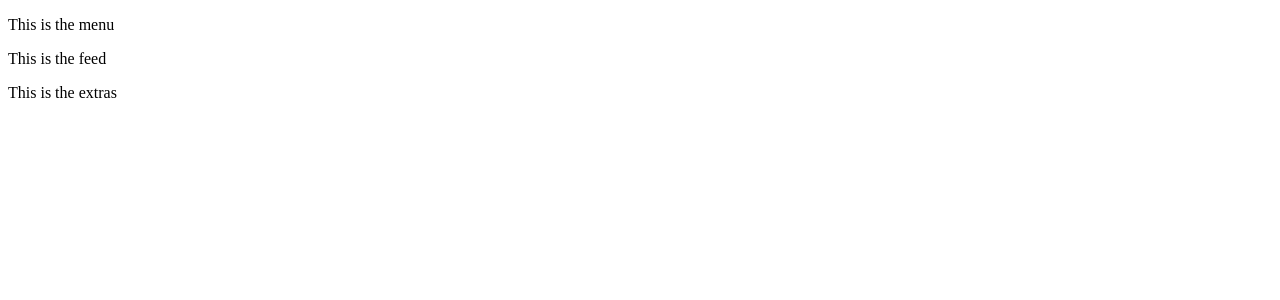
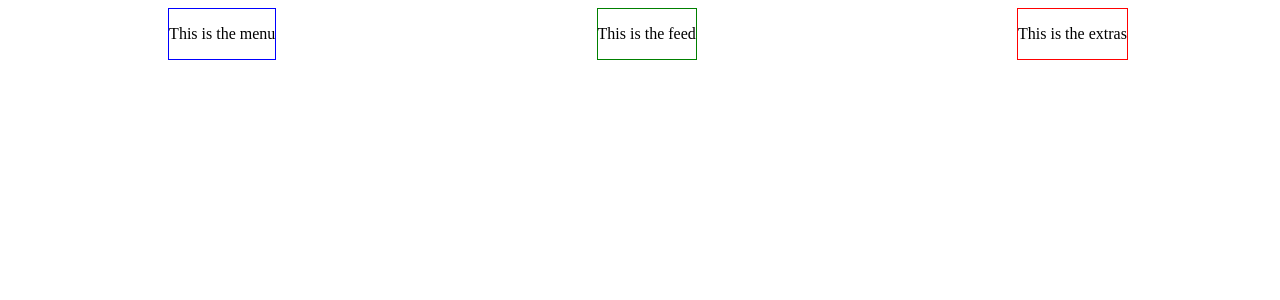
Before and after one commit to ZippyDaFish/twitter-clone, a React (Create React App) app: page / in a window 1280 px wide. Shown: the top 300 px of the page. Built offline with nearby package versions, Linux system fonts and the light colour scheme.

Commit message:
Add css files for necessary components

```diff
--- a/src/App.js
+++ b/src/App.js
@@ -1,3 +1,5 @@
+import './styles/App.css';
+
 import Menu from './components/Menu.js';
 import Feed from './components/Feed.js';
 import Extras from './components/Extras.js';
--- a/src/components/Extras.js
+++ b/src/components/Extras.js
@@ -1,4 +1,5 @@
 import React from "react";
+import '../styles/Extras.css';
 
 const Extras = () => {
     return(
--- a/src/components/Feed.js
+++ b/src/components/Feed.js
@@ -1,4 +1,5 @@
 import React from "react";
+import '../styles/Feed.css';
 
 const Feed = () => {
     return(
--- a/src/components/Menu.js
+++ b/src/components/Menu.js
@@ -1,4 +1,5 @@
 import React from "react";
+import '../styles/Menu.css';
 
 const Menu = () => {
     return(
--- /dev/null
+++ b/src/styles/App.css
@@ -0,0 +1,5 @@
+.main-content {
+    width: 100vw;
+    display: flex;
+    justify-content: space-around;
+}
--- /dev/null
+++ b/src/styles/Extras.css
@@ -0,0 +1,3 @@
+.extras {
+    border: red 1px solid;
+}
--- /dev/null
+++ b/src/styles/Feed.css
@@ -0,0 +1,3 @@
+.feed {
+    border: green 1px solid;
+}
--- /dev/null
+++ b/src/styles/Menu.css
@@ -0,0 +1,3 @@
+.menu {
+    border: blue 1px solid;
+}
```
